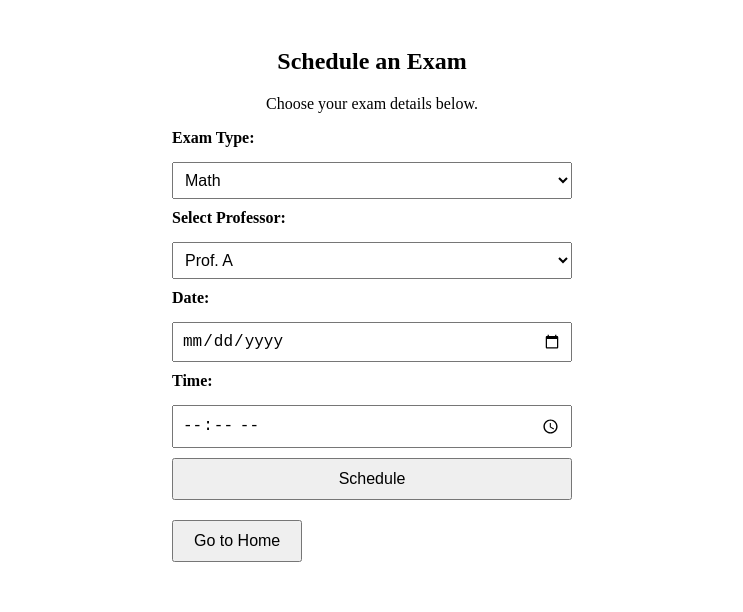
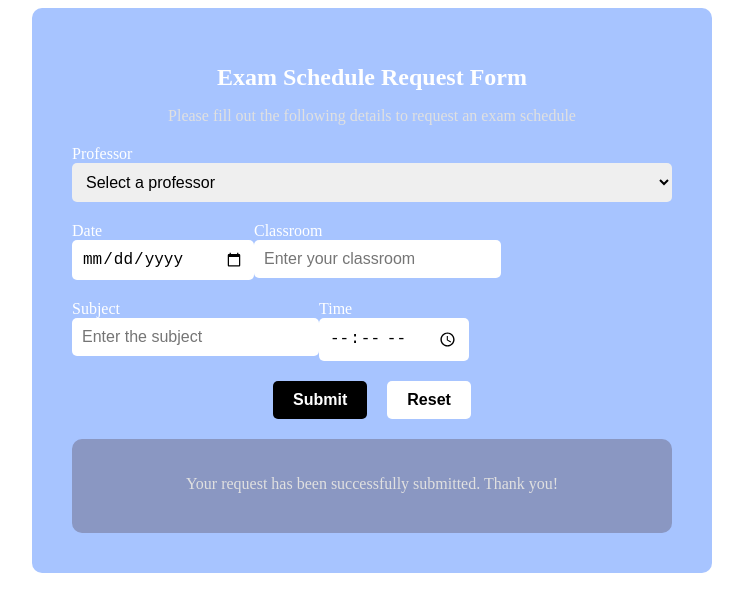
Before and after one commit to PisicileSalbatice/Frontend, a React (Create React App) app in the folder USVExamPlanner/usv-exam-planner/: page /exam-scheduling in a window 1280 px wide. Shown: the top 612 px of the page, without its empty margins (268-1011 px from the left). Built offline with nearby package versions, Linux system fonts and the light colour scheme; the HTML template or start-up script is replaced by a standard one.

Commit message:
Update ExamScheduling
Am modificat aspectul paginii

```diff
--- a/USVExamPlanner/usv-exam-planner/src/pages/ExamSchedulingPage.js
+++ b/USVExamPlanner/usv-exam-planner/src/pages/ExamSchedulingPage.js
@@ -1,4 +1,3 @@
-// src/pages/ExamSchedulingPage.js
 import React from 'react';
 import { useNavigate } from 'react-router-dom';
 import '../styles/ExamSchedulingPage.css'; // Importă stilurile CSS din folderul styles
@@ -6,45 +5,55 @@ import '../styles/ExamSchedulingPage.css'; // Importă stilurile CSS din folderu
 function ExamSchedulingPage() {
   const navigate = useNavigate();
 
-  const goToHome = () => {
-    navigate('/home');
-  };
-
   return (
     <div className="scheduling-container">
-      <h2>Schedule an Exam</h2>
-      <p>Choose your exam details below.</p>
+      <h1>Exam Schedule Request Form</h1>
+      <p>Please fill out the following details to request an exam schedule</p>
 
-      {/* Formular pentru Scheduling */}
+      {/* Form for Scheduling */}
       <form className="scheduling-form">
-        <label htmlFor="exam-type">Exam Type:</label>
-        <select id="exam-type" name="exam-type">
-          <option value="math">Math</option>
-          <option value="science">Science</option>
-          <option value="history">History</option>
-        </select>
-
-        <label htmlFor="professor">Select Professor:</label>
-        <select id="professor" name="professor">
+        <div className="input-group">
+          <label htmlFor="professor">Professor</label>
+          <select id="professor" name="professor" className="dropdown">
+            <option value="">Select a professor</option>
             <option value="prof-a">Prof. A</option>
             <option value="prof-b">Prof. B</option>
             <option value="prof-c">Prof. C</option>
             <option value="prof-d">Prof. D</option>
             <option value="prof-e">Prof. E</option>
           </select>
+        </div>
 
-        <label htmlFor="date">Date:</label>
-        <input type="date" id="date" name="date" />
+        <div className="input-row">
+          <div className="input-group">
+            <label htmlFor="date">Date</label>
+            <input type="date" id="date" name="date" placeholder="Select date from calendar" />
+          </div>
+          <div className="input-group">
+            <label htmlFor="classroom">Classroom</label>
+            <input type="text" id="classroom" name="classroom" placeholder="Enter your classroom" />
+          </div>
+        </div>
 
-        <label htmlFor="time">Time:</label>
-        <input type="time" id="time" name="time" />
+        <div className="input-row">
+          <div className="input-group">
+            <label htmlFor="subject">Subject</label>
+            <input type="text" id="subject" name="subject" placeholder="Enter the subject" />
+          </div>
+          <div className="input-group">
+            <label htmlFor="time">Time</label>
+            <input type="time" id="time" name="time" placeholder="Enter the time" />
+          </div>
+        </div>
 
-        <button type="button">Schedule</button>
+        <div className="button-row">
+          <button type="submit" className="submit-btn">Submit</button>
+          <button type="reset" className="reset-btn">Reset</button>
+        </div>
       </form>
 
-      {/* Butoane de navigare */}
-      <div className="scheduling-buttons">
-        <button onClick={goToHome}>Go to Home</button>
+      <div className="confirmation">
+        <p>Your request has been successfully submitted. Thank you!</p>
       </div>
     </div>
   );
--- a/USVExamPlanner/usv-exam-planner/src/styles/ExamSchedulingPage.css
+++ b/USVExamPlanner/usv-exam-planner/src/styles/ExamSchedulingPage.css
@@ -1,38 +1,105 @@
-/* src/styles/SchedulingPage.css */
+/* Main container styling */
+.scheduling-container {
+  max-width: 600px;
+  margin: 0 auto;
+  padding: 40px;
+  background-color: #a7c4ff;
+  border-radius: 10px;
+  text-align: center;
+  color: #fff;
+}
 
-.scheduling-container {
-    max-width: 400px;         /* Setează o lățime maximă pentru centrul paginii */
-    margin: 0 auto;           /* Centrează containerul pe orizontală */
-    padding: 20px;            /* Adaugă padding pentru aspect */
-    text-align: center;       /* Aliniază textul pe centrul paginii */
+.scheduling-container h1 {
+  font-size: 24px;
+  margin-bottom: 10px;
+}
+
+.scheduling-container p {
+  font-size: 16px;
+  margin-bottom: 20px;
+  color: #e0e0e0;
+}
+
+/* Form styling */
+.scheduling-form {
+  display: flex;
+  flex-direction: column;
+  gap: 20px;
+}
+
+.input-group {
+  display: flex;
+  flex-direction: column;
+  align-items: flex-start;
+  color: #fff;
+}
+
+.input-row {
+  display: flex;
+  gap: 20px;
+  width: 100%;
+}
+
+.input-group input,
+.input-group select {
+  padding: 10px;
+  font-size: 16px;
+  border-radius: 5px;
+  border: none;
+  width: 100%;
+}
+
+.button-row {
+  display: flex;
+  justify-content: center;
+  gap: 20px;
+}
+
+.submit-btn, .reset-btn {
+  padding: 10px 20px;
+  font-size: 16px;
+  font-weight: bold;
+  border-radius: 5px;
+  cursor: pointer;
+}
+
+.submit-btn {
+  background-color: #000;
+  color: #fff;
+  border: none;
+}
+
+.reset-btn {
+  background-color: #fff;
+  color: #000;
+  border: none;
+}
+
+.confirmation {
+  background-color: #8a97c2;
+  padding: 20px;
+  margin-top: 20px;
+  border-radius: 10px;
+  color: #fff;
+}
+
+/* Responsive adjustments */
+@media (max-width: 768px) {
+  .scheduling-container {
+      padding: 20px;
   }
 
-  .scheduling-form {
-    display: flex;            /* Setează form-ul pentru layout pe verticală */
-    flex-direction: column;   /* Așează elementele în coloană */
-    gap: 10px;                /* Spațiere între câmpurile formularului */
+  .input-row {
+      flex-direction: column;
+      gap: 10px;
   }
 
-  .scheduling-form label {
-    text-align: left;         /* Aliniază textul etichetelor la stânga */
-    margin-bottom: 5px;       /* Spațiere sub etichete */
-    font-weight: bold;        /* Face textul etichetelor mai vizibil */
+  .button-row {
+      flex-direction: column;
+      gap: 10px;
   }
 
-  .scheduling-buttons {
-    margin-top: 20px;         /* Adaugă spațiu între formular și butoane */
-    display: flex;            /* Așează butoanele unul lângă altul */
-    justify-content: space-between; /* Spațiu egal între butoane */
+  .submit-btn, .reset-btn {
+      width: 100%;
   }
-
-  .scheduling-form input,
-  .scheduling-form select {
-    padding: 8px;             /* Adaugă padding pentru input și select */
-    font-size: 16px;          /* Dimensiune confortabilă pentru text */
-  }
-
-  button {
-    padding: 10px 20px;       /* Dimensiunea butoanelor */
-    font-size: 16px;          /* Mărimea textului pentru vizibilitate */
-    cursor: pointer;          /* Cursor pointer pentru butoane */
-  }
+}
```
Lines whose indentation alone changed are shown as unchanged.
